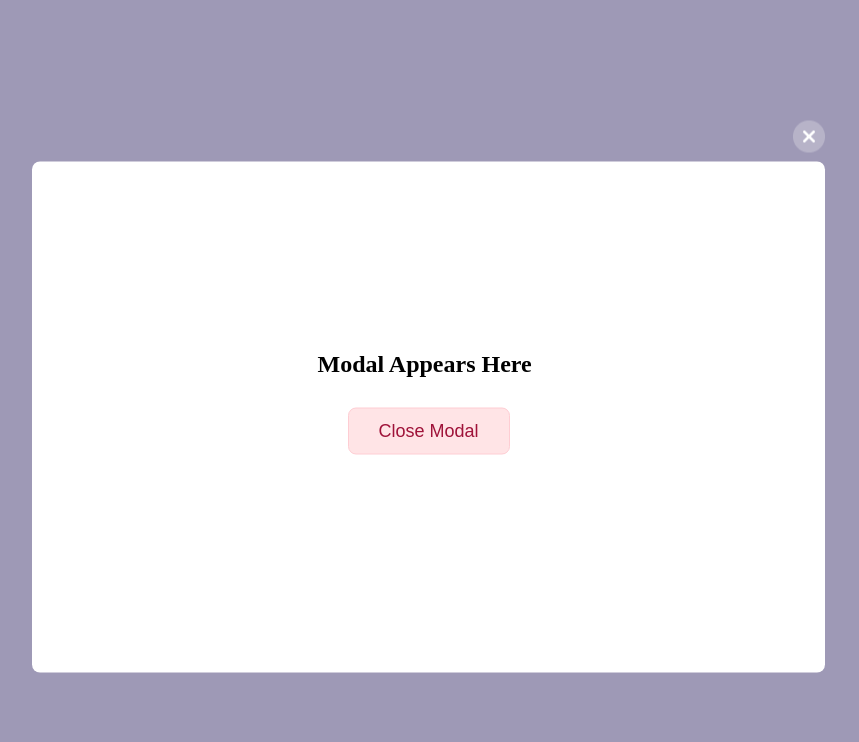
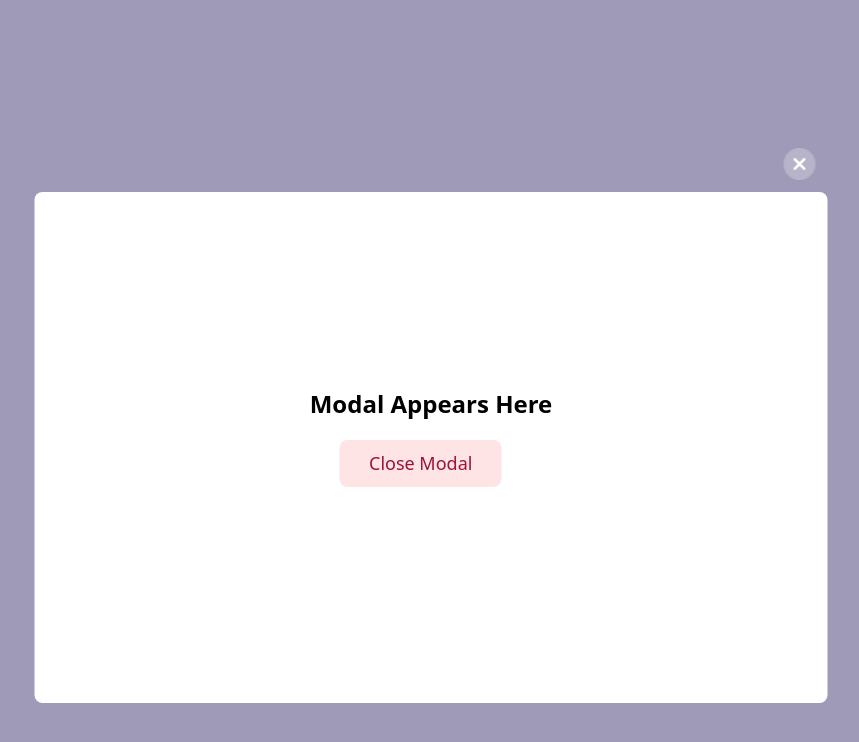
Before and after one commit to Trishana9/Javascript-modal, a plain HTML site: page index.html in a window 1280 px wide. Both pictures are taken after a click on the button "Click To Open Modal". Shown: the whole page, without its empty margins (209-1068 px from the left). Drawn offline with nearby package versions, Linux system fonts and the light colour scheme.

Commit message:
tailwind use

```diff
--- a/css/style.css
+++ b/css/style.css
@@ -1,69 +1,9 @@
-*{
-    padding: 0px;
-    margin: 0px;
-    box-sizing: border-box;
-}
-
-.main-page{
-    background: #DDD6FE;
-    width: 100vw;
-    height: 100vh;
-    display: flex;
-    justify-content: center;
-    align-items: center;
-
-}
-
-.container-btn{
-  width: 298px;
-  height: 63px;
-  background: #7C3AED;
-  border-radius: 8px;
-  font-family: 'Outfit';
-  font-style: normal;
-  font-weight: bold;
-  font-size: 18px;
-  color: #FEFEFE;
-  border: none;
-  cursor: pointer;
-}
-
-  .modal {
-    position: fixed;
-    top: 50%;
-    left: 50%;
-    transform: translate(-50%, -50%) scale(0);
-    transition: 200ms ease-in-out;
-    z-index: 10;
-    width: 798px;
-    height: 569px;
-  }
-
 .modal.active {
   transform: translate(-50%, -50%) scale(1);
 }
-  .modal-header {
-    display: flex;
-    justify-content: flex-end;
-    background: transparent;
-  }
-
-  .modal-body {
-    background-color: white;
-    width: 793px;
-    height: 511px;
-    background: #FFFFFF;
-    border-radius: 8px;
-  }
 
 #overlay {
-    position: fixed;
   opacity: 0;
-    transition: 200ms ease-in-out;
-    top: 0;
-    left: 0;
-    right: 0;
-    bottom: 0;
   background-color: rgba(0, 0, 0, 0.281);
   pointer-events: none;
 }
@@ -72,31 +12,3 @@
   opacity: 1;
   pointer-events: all;
 }
-
-  .close-button{
-    padding: 5px;
-    cursor: pointer;
-  }
-
-  .modal-body{
-    display: flex;
-    justify-content: center;
-    align-items: center;
-  }
-
-  .close-modal{
-    width: 162px;
-    height: 47px;
-    background: #FFE4E6;
-    border: 1px solid #FECDD3;
-    border-radius: 8px;
-    font-size: 18px;
-    color: #9F1239;
-    cursor: pointer;
-    margin: 30px 30px;
-  }
-
-  .modal-body p{
-    font-weight: bold;
-    font-size: 24px;
-  }
--- a/index.html
+++ b/index.html
@@ -2,31 +2,34 @@
 <html>
   <head>
     <title> Javascript Modal</title>
+    <meta charset="UTF-8">
+    <meta name="viewport" content="width=device-width, initial-scale=1.0">
+    <script src="https://cdn.tailwindcss.com"></script>
     <link rel="stylesheet" href="css/style.css">
     <script defer src="script.js"></script>
   </head>
 
-<body>
+<body class="bg-[#DDD6FE] ">
 
-  <div class="main-page">
-    <button class="container-btn" data-modal-target="#modal"><img style="padding-right: 10px;" src="images/Icon.png">Click To Open Modal</button>
+  <div class="main-page flex justify-center items-center h-screen">
+    <button class="container-btn bg-[#7C3AED] text-white w-[298px] h-[63px] flex justify-center items-center rounded-lg " data-modal-target="#modal"><img class="pr-4" src="images/Icon.png">Click To Open Modal</button>
   </div>
 
 
-  <div class="modal" id="modal">
-    <div class="modal-header">
-      <a data-close-button class="close-button"><img src="images/Close.png"></a>
+  <div class="modal fixed bottom-[50%] left-[50%] -translate-y-[50%] -translate-x-[50%] scale-0 z-10 h-44 transition ease-in-out delay-200 "  id="modal">
+    <div class="modal-header flex justify-end bg-transparent">
+      <a data-close-button class="close-button p-3 cursor-pointer"><img src="images/Close.png"></a>
     </div>
-    <div class="modal-body">
-      <div>
-        <p>Modal Appears Here</p>
-        <button data-close-button class="close-modal">Close Modal</button>
+    <div class="modal-body bg-white rounded-lg w-[793px] h-[511px] flex justify-center items-center">
+      <div >
+        <p class="font-bold text-2xl">Modal Appears Here</p>
+        <button data-close-button class="close-modal mx-[30px] my-5 w-[162px] h-[47px] text-[#9F1239] bg-[#FFE4E6] border-[#FECDD3] rounded-lg text-[18px] ">Close Modal</button>
 
       </div>
 
     </div>
   </div>
-  <div id="overlay"></div>
+  <div class="fixed inset-0 transition ease-in-out delay-200" id="overlay"></div>
 
 
 </body>
```
Lines whose indentation alone changed are shown as unchanged.
